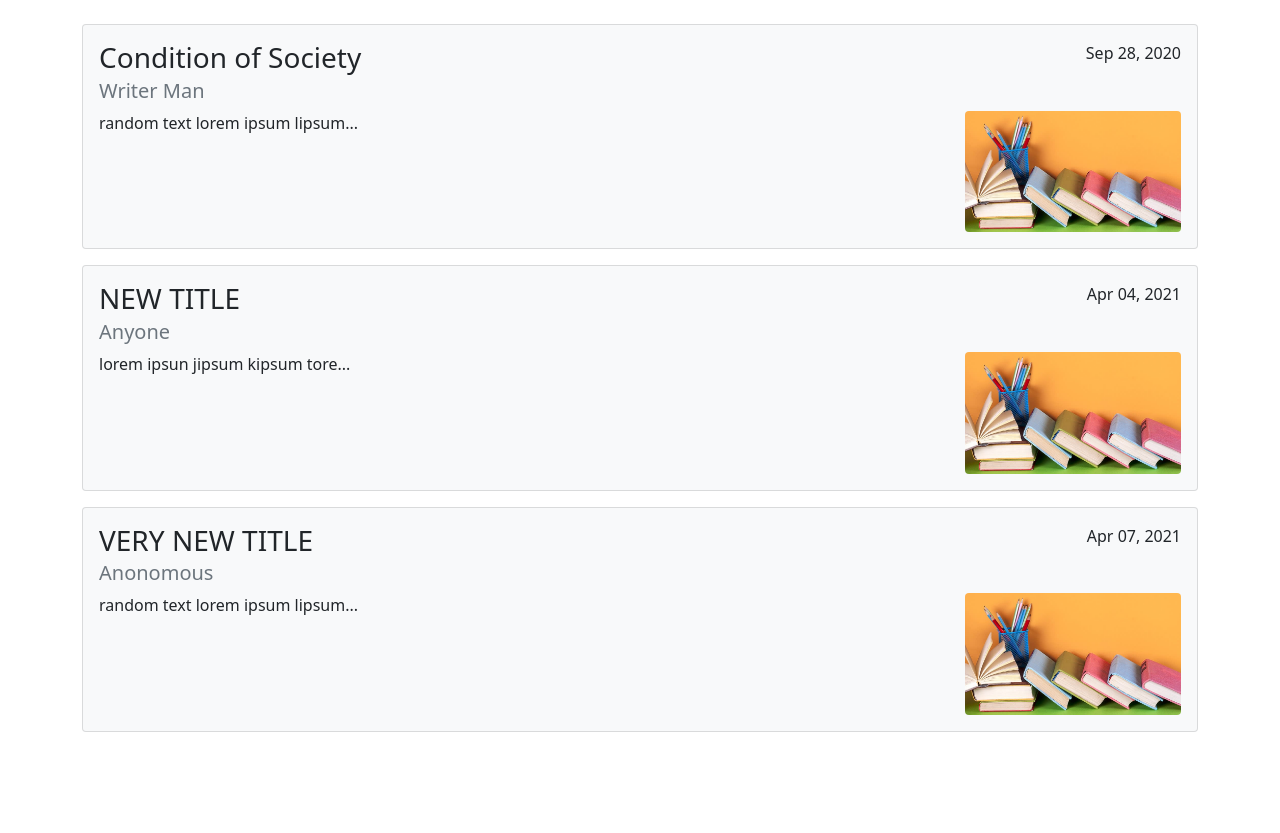
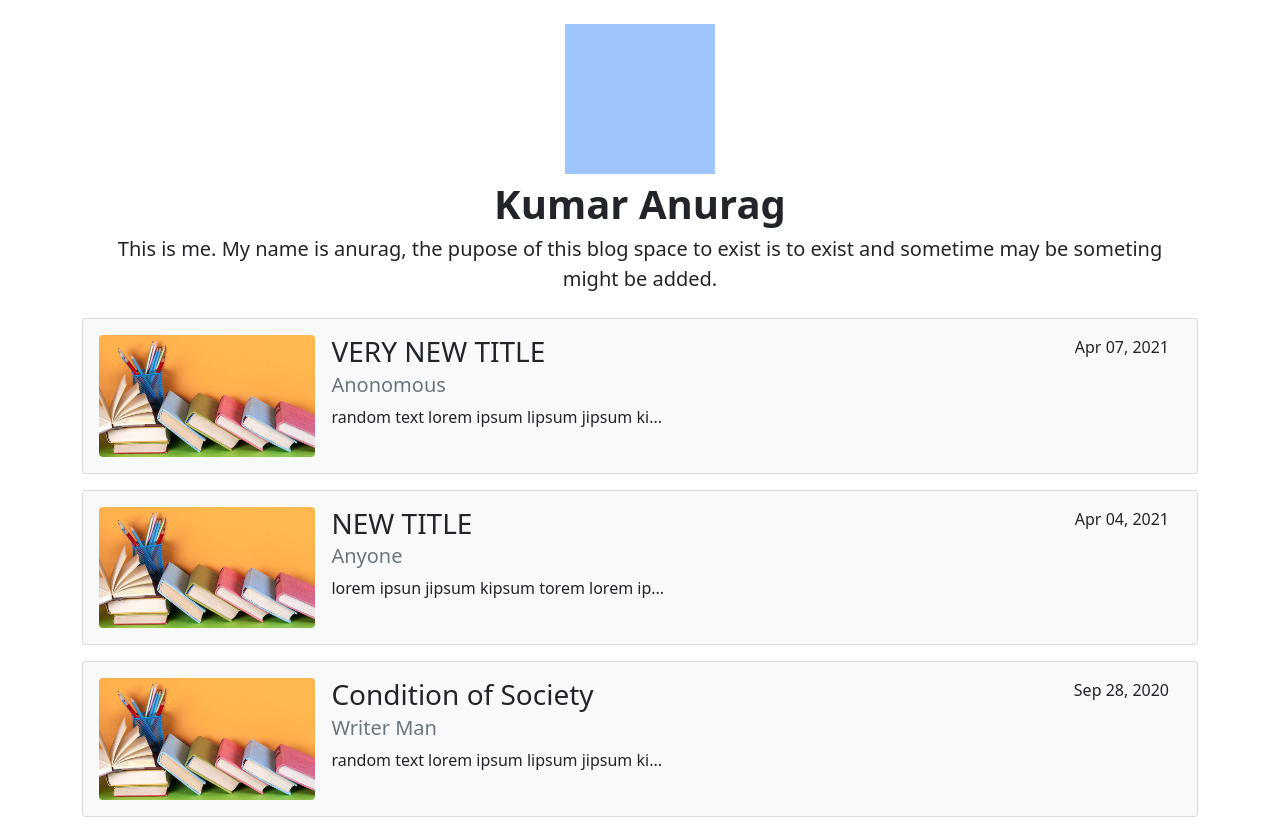
Before and after one commit to anuraq/blog-site, a Django app: page / in a window 1280 px wide. Shown: the part 62-895 px from the top of the page. Before the commit the page ends 794 px from the top, so only its background shows below. Run offline with Django 3.2, Linux system fonts and the light colour scheme; data comes from the database, SQL or seed files in the repository; some libraries are stand-ins or nearby versions.

Commit message:
description, pic space, recent first

```diff
--- a/blogs/templates/blogs/index.html
+++ b/blogs/templates/blogs/index.html
@@ -6,15 +6,22 @@
     <a class="p-2 navbar-brand" href="#">Navbar</a>
   </nav>
   <div class="container-xl justify-content-center mt-4">
+    <div class="container text-center mb-4">
+      <div class="bg-primary" style="height: 150px; width: 150px; margin: 0 auto; opacity: 0.4;"></div>
+      <div class="fs-1 fw-bold">Kumar Anurag</div>
+      <div class="fs-5">This is me. My name is anurag, the pupose of this blog space to exist is to exist and sometime may be someting might be added.</div>
+    </div>
     {% for blog in object_list %}
     <a href="/b/{{ blog.id }}">
       <div class="card bg-light" style="margin-bottom: 2vh">
         <div class="card-body">
-          <div class="float-end">{{ blog.yearpublished }}</div>
-          <h5 class="card-title fs-3">{{blog.title}}</h5>
-          <h6 class="card-subtitle mb-2 text-muted fs-5">{{blog.author}}</h6>
-          <img src="{% static "blogpic.jpg" %}" class="rounded float-end" alt="Responsive image" style="max-width: 20%;">
-          <p class="card-text">{{blog.text_area|slice:":30"}}...</p>
+          <img src="{% static "blogpic.jpg" %}" class="rounded float-start me-3" alt="Responsive image" style="max-width: 20%;">
+          <div class="container-xl">
+            <div class="float-end">{{ blog.yearpublished }}</div>
+            <h5 class="card-title fs-3">{{blog.title}}</h5>
+            <h6 class="card-subtitle mb-2 text-muted fs-5">{{blog.author}}</h6>
+            <p class="card-text">{{blog.text_area|slice:":40"}}...</p>
+          </div>
         </div>
       </div>
     <a>
--- a/blogs/views.py
+++ b/blogs/views.py
@@ -5,7 +5,7 @@ from .models import Blog
 def index(request):
     queryset = Blog.objects.filter()
     context = {
-        'object_list': queryset
+        'object_list': queryset[::-1]
     }
     return render(request, 'blogs/index.html', context)
 
```
Also changed, not shown: blogs/templates/blogs/blog.html (indentation only).
